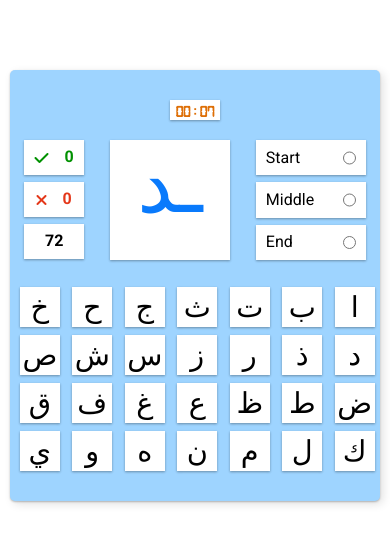
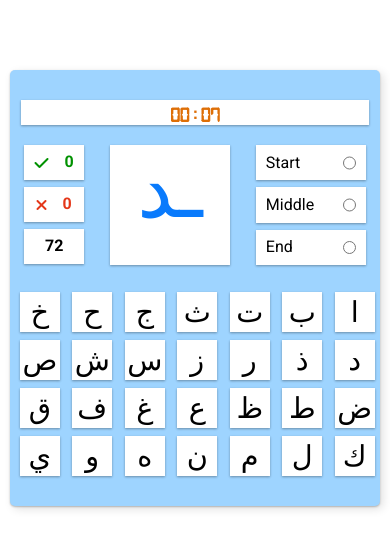
Before and after one commit to fuadyusuf/arabic_alphabet, a plain HTML site: page index.html in a window 390 px wide. Drawn offline with Linux system fonts and the light colour scheme; a web font is replaced by a local one.

Commit message:
Timmer Update

```diff
--- a/css/style.css
+++ b/css/style.css
@@ -336,7 +336,7 @@ input[type="radio"], label{
   font-size: 1.3rem;
   font-weight: 700;
   margin: 0 auto;
-  width: 68px;
+  width: 100%;
   height: 25px;
   background-color: #fff;
   box-shadow: 0 1px 3px rgba(0, 0, 0, 0.12), 0 1px 2px rgba(0, 0, 0, 0.24);
@@ -535,9 +535,7 @@ input[type="radio"], label{
   }
 
   .timmer {
-    font-size: 1rem;
-    width: 50px;
-    height: 20px;
+    width: 94%;
   }
 
   .top-section{
```
